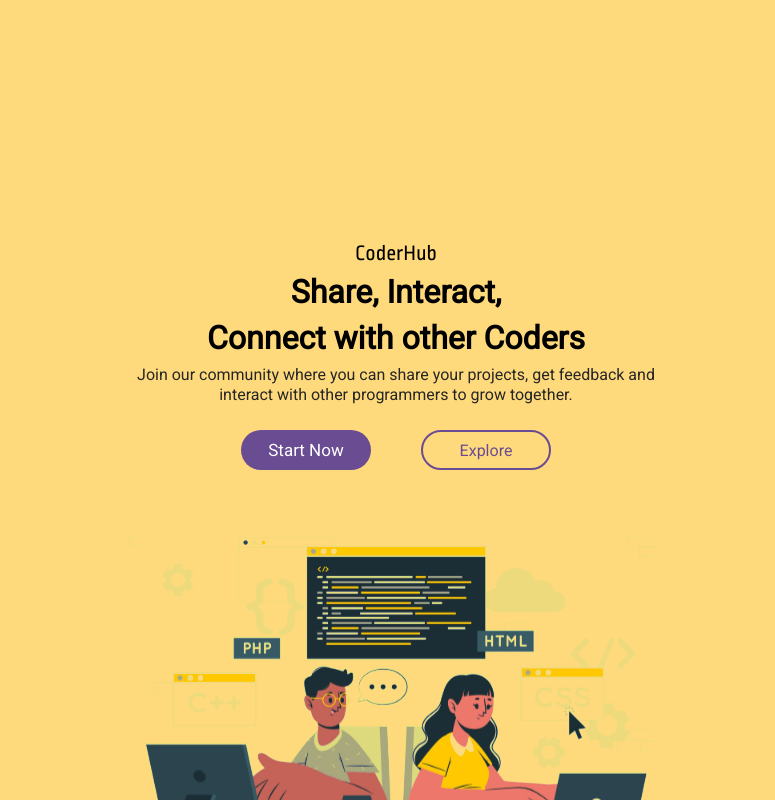
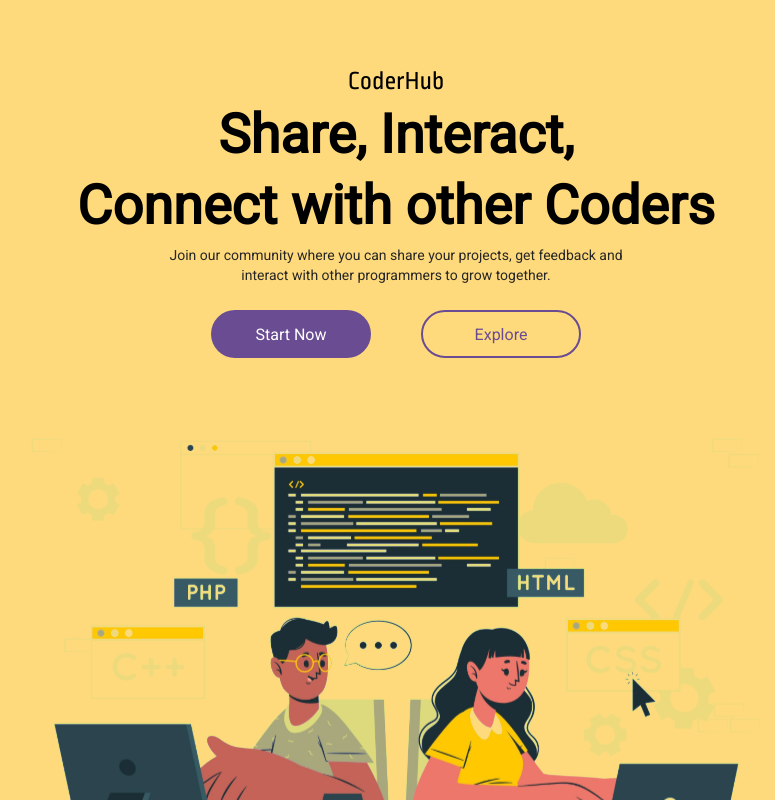
Before and after one commit to D0nFrancesco/CoderHub, a React (Create React App) app in the folder app/: page / in a window 1280 px wide. Shown: the whole page, without its empty margins (244-1019 px from the left). Built offline with nearby package versions, Linux system fonts and the light colour scheme.

Commit message:
responsiveness improved

```diff
--- a/app/src/styling/pages/_landing.scss
+++ b/app/src/styling/pages/_landing.scss
@@ -22,12 +22,12 @@
 
         .logo {
             font-size: 15px;
-            font-family: $second-font !important;
+            font-family: $second-font;
             font-weight:400;
         }
 
         h1 {
-            font-size: 32px !important;
+            font-size: 32px;
             font-weight:800;
         }
 
@@ -52,6 +52,7 @@
                 border-radius: 40px;
                 margin: 25px;
                 transition: all 0.6s;
+                font-size: 14px;
             }
 
             a:hover {
@@ -61,13 +62,11 @@
             .start-link {
                 background: $accent3;
                 color: $background;
-                font-size:13px;
             }
 
             .explore-link {
                 color: $accent3;
                 border: solid 2px $accent3;
-                font-size:13px;
             }
         }
     }
@@ -79,9 +78,9 @@
 
         img {
             mix-blend-mode: darken;
-            width: 80% !important;
-            max-width: 800px !important;
-            min-width: 320px !important;
+            width: 80%;
+            max-width: 800px;
+            min-width: 320px;
         }
     }
 }
--- a/app/src/styling/responsive/_breakpoints.scss
+++ b/app/src/styling/responsive/_breakpoints.scss
@@ -3,6 +3,7 @@ $breakpoints: (
   "tablet": 768px,
   "laptop": 1024px,
   "largeScreens": 1300px,
+  "2k": 2000px,
 ) !default;
 
 ///
@@ -26,6 +27,8 @@ $media-expressions: (
     "(-webkit-min-device-pixel-ratio: 2), (min-resolution: 192dpi), (min-resolution: 2dppx)",
   "retina3x":
     "(-webkit-min-device-pixel-ratio: 3), (min-resolution: 350dpi), (min-resolution: 3dppx)",
+  "bigScreensHeight": "(min-height: 800px)",
+  "largerScreensHeight": "(min-height: 1024px",
 ) !default;
 
 ///
--- a/app/src/styling/responsive/_landing.scss
+++ b/app/src/styling/responsive/_landing.scss
@@ -1,66 +1,135 @@
 .landing-page {
-    @include media(">=tablet") {
-        // styling for tablet size screens and bigger
-        justify-content: flex-end !important;
-
-        .logo{
-            font-size:22px !important;
+    @include media(">=tablet", "<laptop") {
+        .logo {
+            font-size: 24px !important;
         }
 
-        h1{
-            font-size:33px !important;
+        h1 {
+            font-size: 42px !important;
         }
 
-        p{
-            font-size:14px !important;
+        p {
+            font-size: 14px !important;
         }
 
-        .start-link{
-            font-size:15px !important;
+        a {
+            font-size: 16px !important;
         }
+    }
 
-        .explore-link{
-            font-size:15px !important;
+    @include media(">=tablet", "<laptop", "landscape") {
+        justify-content: flex-end !important;
+    }
+
+    @include media(">=tablet", "<laptop", "portrait") {
+        a {
+            width: 160px !important;
+            height: 48px !important;
         }
-
-}
+    }
 }
 
 .landing-page {
-    @include media(">=laptop") {
-        // styling for laptop size screens and bigger
+    @include media(">=laptop", "<1280px") {
+        justify-content: flex-end !important;
+
+        .logo {
+            font-size: 22px !important;
+        }
 
         .svg-img {
             img {
-                max-width: 600px !important;
+                max-width: 600px;
             }
         }
+    }
 
-        h1{
-            font-size:45px;
+    @include media(">=1280px") {
+        justify-content: flex-end !important;
+
+        .logo {
+            font-size: 26px !important;
         }
 
+        h1 {
+            font-size: 44px !important;
+        }
 
-}
+        p {
+            font-size: 14px !important;
+        }
+
+        .svg-img {
+            img {
+                max-width: 680px;
+            }
+        }
+    }
+
+    @include media(">=1280px", "bigScreensHeight") {
+        h1 {
+            font-size: 54px !important;
+        }
+
+        a {
+            width: 160px !important;
+            height: 48px !important;
+            font-size: 16px !important;
+        }
+
+        .svg-img {
+            img {
+                max-width: 820px;
+            }
+        }
+    }
 }
 
 .landing-page {
-    @include media(">=largeScreens") {
+    @include media(">=largeScreens", "bigScreensHeight") {
         // styling for larger screens sizes or bigger
-}
-
-        h1{
-            font-size:52px !important;
+        .logo {
+            font-size: 30px !important;
         }
 
-        .start-link{
-            font-size:17px !important;
+        h1 {
+            font-size: 66px !important;
         }
 
-        .explore-link{
-            font-size:16px !important;
+        p {
+            font-size: 18px !important;
         }
-        p{
-            font-size:16px !important;
+
+        .svg-img {
+            img {
+                max-width: 900px;
+            }
         }
+    }
+
+    @include media(">=2k") {
+        .logo {
+            font-size: 42px !important;
+        }
+
+        h1 {
+            font-size: 82px !important;
+        }
+
+        p {
+            font-size: 22px !important;
+        }
+
+        a {
+            width: 220px !important;
+            height: 55px !important;
+            font-size: 22px !important;
+        }
+
+        .svg-img {
+            img {
+                max-width: 1200px;
+            }
+        }
+    }
 }
```
